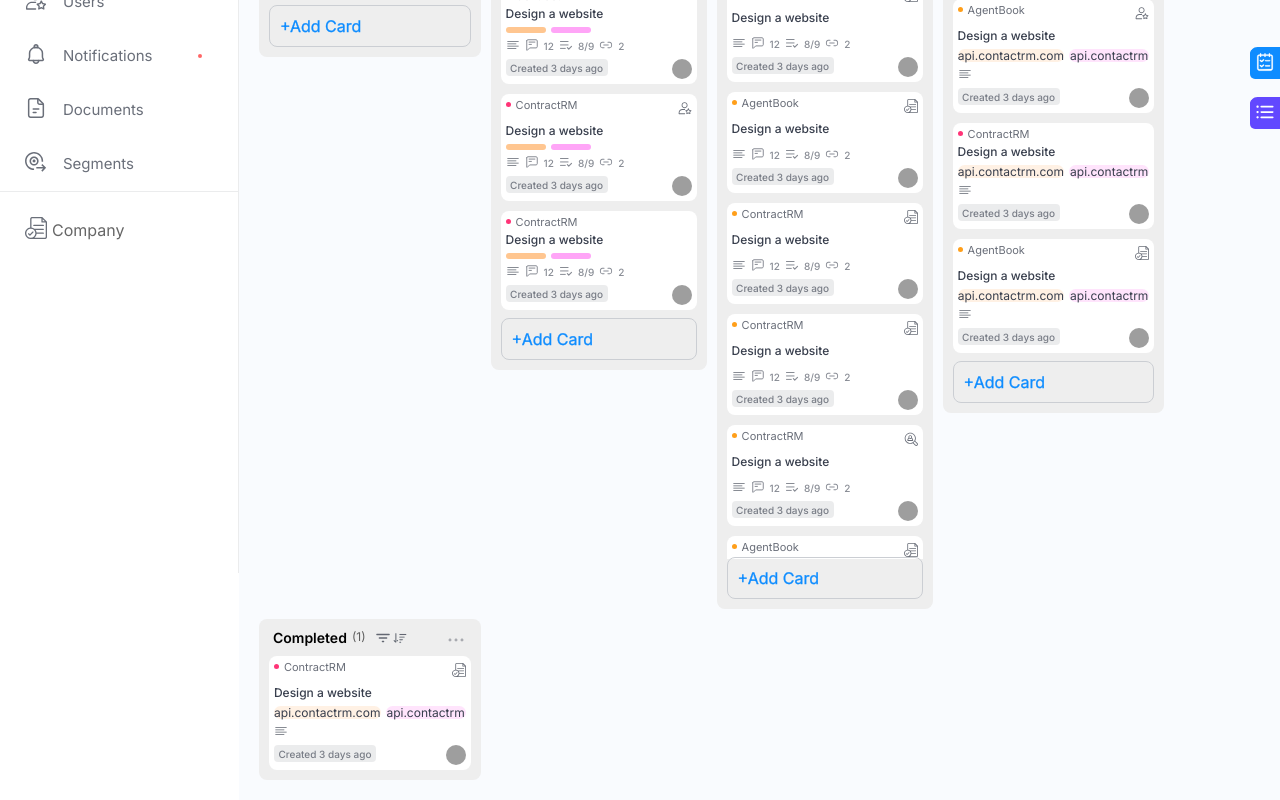
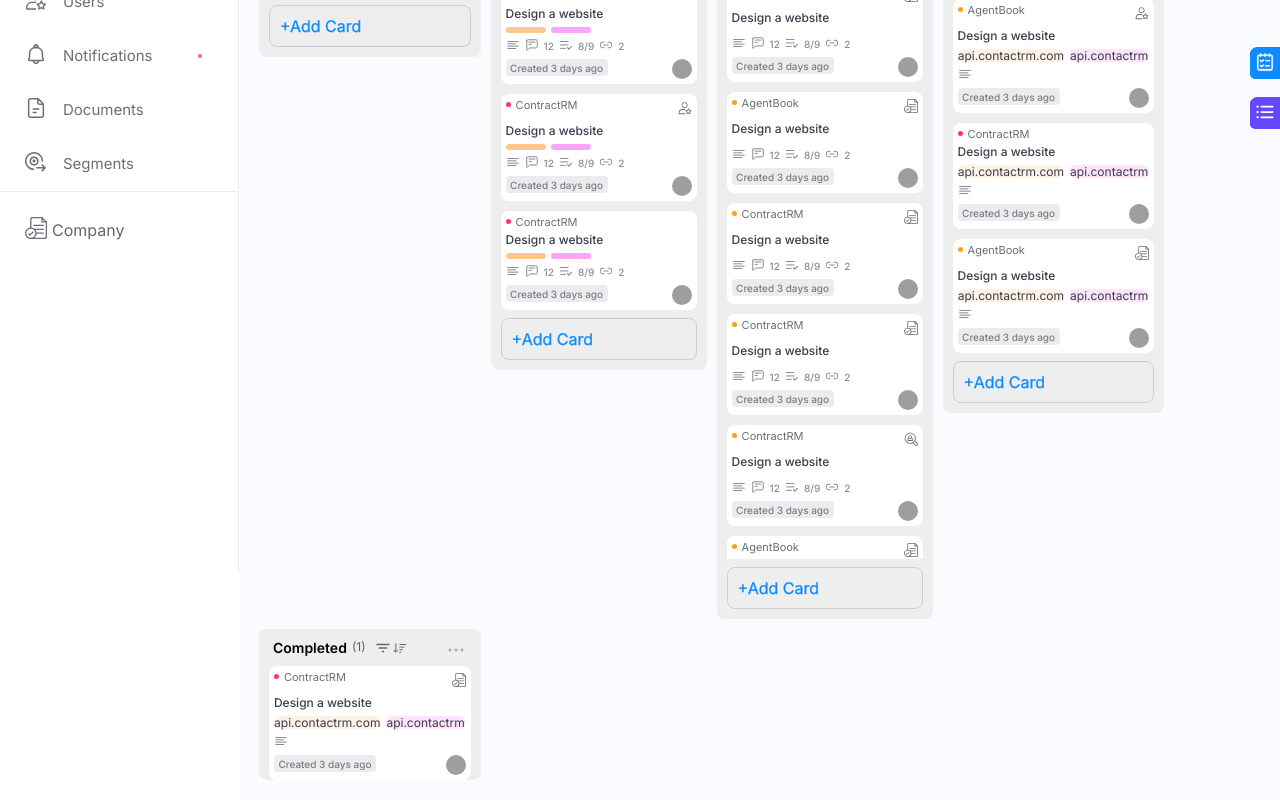
Before and after one commit to SamirDanial/jiralik, a Next.js app: page / in a window 1280 px wide. Shown: the part 451-1251 px from the top of the page. Built offline with nearby package versions, Linux system fonts and the light colour scheme; grey boxes are pictures that could not be loaded.

Commit message:
margins added

```diff
--- a/src/components/actions/cardComponent/card.module.css
+++ b/src/components/actions/cardComponent/card.module.css
@@ -94,7 +94,7 @@
 .addNewItemContainer {
   cursor: pointer;
   padding: 0px 10px 10px 10px;
-  margin-top: -10px;
+  margin-top: 0;
 }
 
 .addNewItemContainer .addNewItem {
@@ -110,5 +110,5 @@
   width: 100%;
   height: 1px;
   background-color: blue;
-  margin-top: -10px;
+  margin-top: 0px;
 }
--- a/src/components/mainContent/mainContent.module.css
+++ b/src/components/mainContent/mainContent.module.css
@@ -133,6 +133,10 @@
     margin-bottom: 10px;
     display: flex;
     flex-direction: column;
+  }
+
+  .mainContent .stage .stageMembersContainer .stageMember:last-of-type {
+    margin-bottom: 0;
   }
 
   .mainContent .stage .stageMembersContainer .stageMember .memberTitle span {
```
